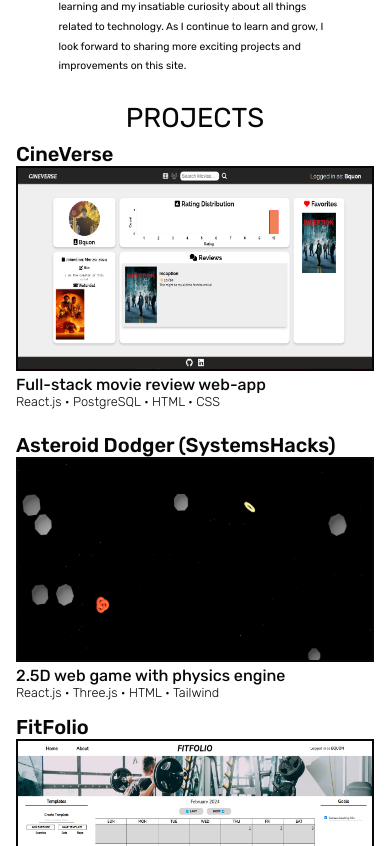
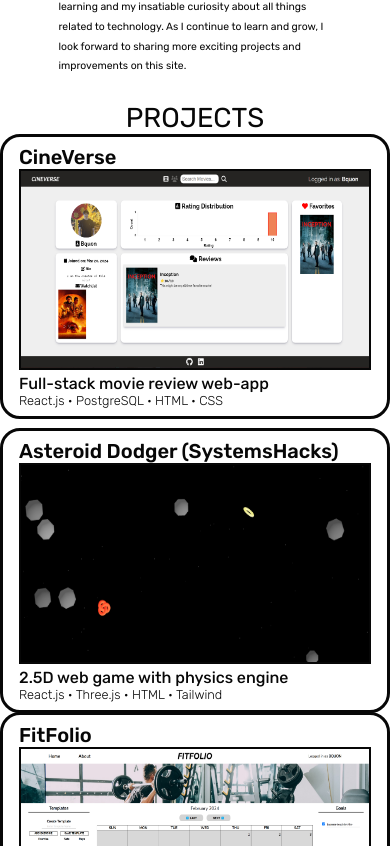
Before and after one commit to bnquon/Personal-Portfolio, a React (Vite) app: page / in a window 390 px wide. Shown: the part 778-1624 px from the top of the page. Built offline with nearby package versions, Linux system fonts and the light colour scheme.

Commit message:
Adjusting

```diff
--- a/src/components/Contact/Contact.css
+++ b/src/components/Contact/Contact.css
@@ -76,10 +76,11 @@
     align-items: center;
     gap: clamp(3vw, 6vw, 8vw);
     width: 100%;
-    background-color: var(--font-color);
+    background-color: #070707;
     height: clamp(5vh, 8vh, 8vh);
     font-size: clamp(3vh, 6vh, 6vh);
-    color: var(--bg-color);
+    color: white;
+    border-top: 3px solid white;
 }
 
 #footer > a {
--- a/src/components/Projects/Projects.css
+++ b/src/components/Projects/Projects.css
@@ -39,9 +39,10 @@ a {
 }
 
 .grid-item {
-    padding: 0.5rem 1rem;
-    width: 35vw;
-    /* box-shadow: rgba(50, 50, 93, 0.25) 0px 13px 27px -5px, rgba(0, 0, 0, 0.3) 0px 8px 16px -8px; */
+    padding: 0.5rem 0.75rem;
+    width: 36.5vw;
+    border: 3px solid var(--font-color);
+    border-radius: 20px;
 }
 
 .grid-item > * {
--- a/src/components/Projects/Projects.jsx
+++ b/src/components/Projects/Projects.jsx
@@ -15,7 +15,7 @@ export const Projects = () => {
   const isMobile = window.innerWidth <= 650;
 
   const [headerInView, inView] = useInView({
-    threshold: isMobile? 0.1: 0.2,
+    threshold: isMobile? 0.35: 0.5,
   })
 
   const parallax = useParallax({
@@ -30,15 +30,15 @@ export const Projects = () => {
 
     <div id='projects'>
 
-        <div id="projectsTitle">
+        <div id="projectsTitle" ref={headerInView}>
             <h1 style={{transform: (inView) ? 'translateY(0)': 'translateY(100%)'}}>PROJECTS</h1>
         </div>
 
-        <div id="gridContainer"  ref={headerInView}>
+        <div id="gridContainer">
 
             <div id="leftGrid" ref={parallax.ref}>
 
-                <Tilt tiltMaxAngleX={10} tiltMaxAngleY={12.5} scale={1.08}>
+                <Tilt tiltMaxAngleX={10} tiltMaxAngleY={12.5} scale={1.05}>
                   <a href="https://github.com/bnquon/CineVerse" target="_blank" rel="noopener noreferrer">
                     <div className="grid-item">
                       <h1>CineVerse</h1>
```
